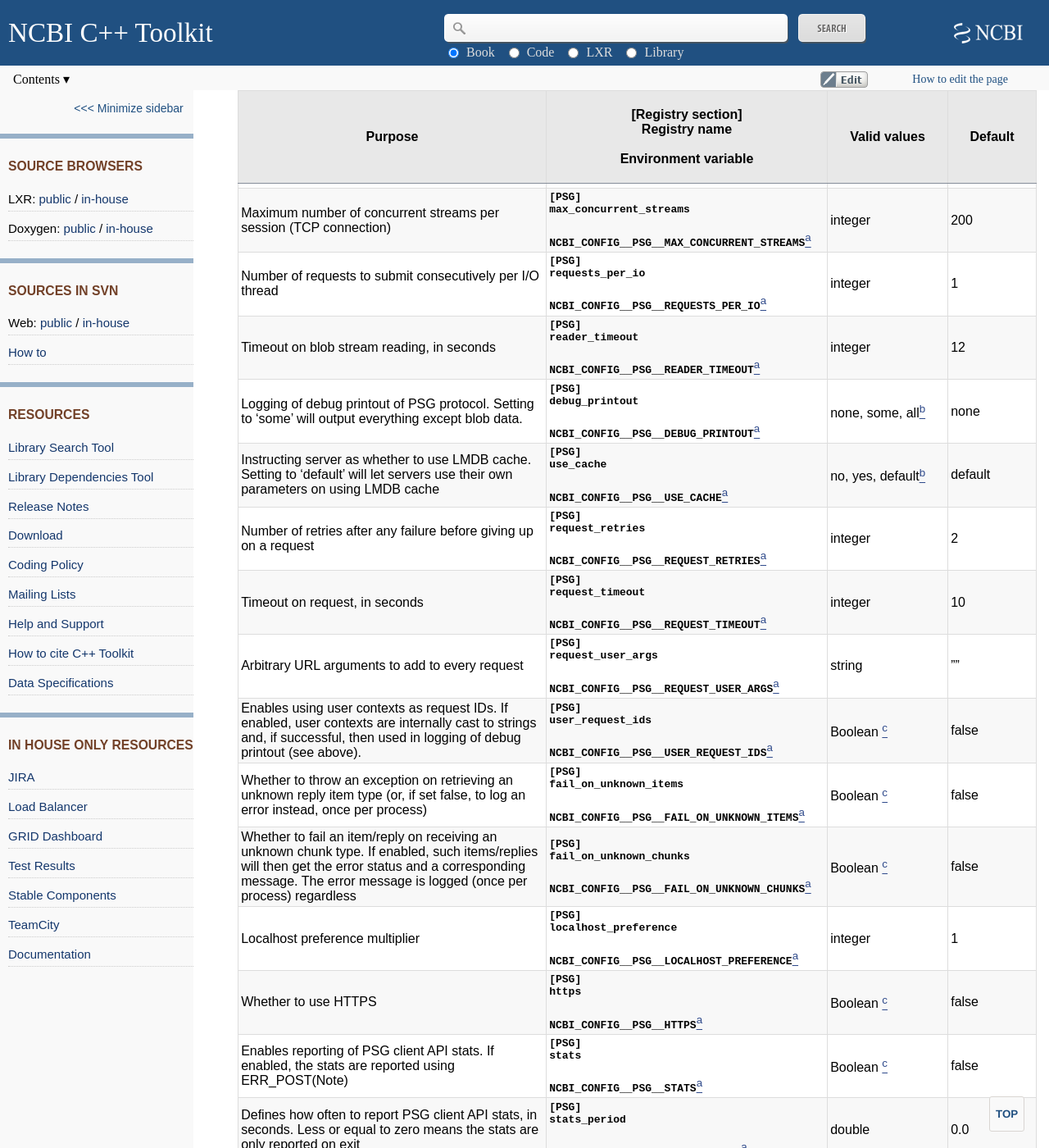
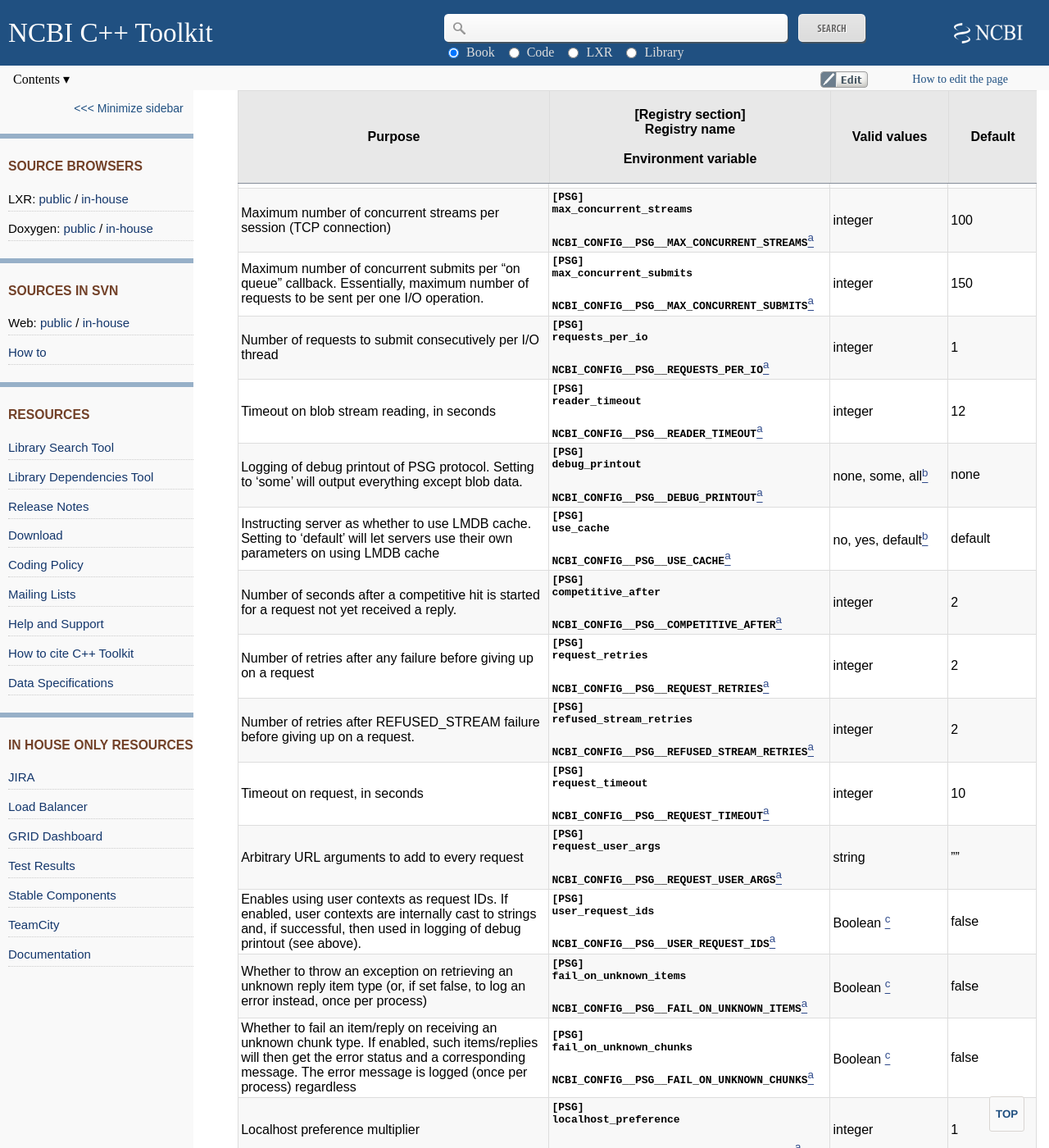
Before and after one commit to ncbi/cxx-toolkit, a Jekyll site: the page built from pages/ch_libconfig.md, in a window 1280 px wide and 1400 px high, scrolled down 37347 px. Shown: the whole window at 82% size. Built offline with Jekyll 4.4.1, drawn with Linux system fonts in a browser that asks for light colours.

Commit message:
Described three new parameters. JIRA CXX-12568
* [PSG] max_concurrent_submits;
* [PSG] competitive_after;
* [PSG] refused_stream_retries;
* Also, updated default value for [PSG] max_concurrent_streams.

```diff
--- a/pages/ch_libconfig.md
+++ b/pages/ch_libconfig.md
@@ -821,12 +821,15 @@
 | How often to query LBSM while no servers discovered, in seconds. Less or equal to zero means `rebalance_time` is used instead                                                                                          | **`[PSG]`**<br/>**`no_servers_retry_delay`**<br/><br/>**`NCBI_CONFIG__PSG__NO_SERVERS_RETRY_DELAY`**[<sup>a</sup>](#ch_libconfig.TF.13.1.1) | double                                                      | 1.0                        |
 | Number of internal I/O threads.                                                                                                                                                                                        | **`[PSG]`**<br/>**`num_io`**<br/><br/>**`NCBI_CONFIG__PSG__NUM_IO`**[<sup>a</sup>](#ch_libconfig.TF.13.1.1)                                 | integer                                                     | 6                          |
 | Max number of sessions (TCP connections) per server per I/O thread. Each thread has one session per server at start. New sessions are added dynamically (up to the limit) if all existing ones are full.               | **`[PSG]`**<br/>**`max_sessions`**<br/><br/>**`NCBI_CONFIG__PSG__MAX_SESSIONS`**[<sup>a</sup>](#ch_libconfig.TF.13.1.1)                     | integer                                                     | 40                         |
-| Maximum number of concurrent streams per session (TCP connection)                                                                                                                                                      | **`[PSG]`**<br/>**`max_concurrent_streams`**<br/><br/>**`NCBI_CONFIG__PSG__MAX_CONCURRENT_STREAMS`**[<sup>a</sup>](#ch_libconfig.TF.13.1.1) | integer                                                     | 200                        |
+| Maximum number of concurrent streams per session (TCP connection)                                                                                                                                                      | **`[PSG]`**<br/>**`max_concurrent_streams`**<br/><br/>**`NCBI_CONFIG__PSG__MAX_CONCURRENT_STREAMS`**[<sup>a</sup>](#ch_libconfig.TF.13.1.1) | integer                                                     | 100                        |
+| Maximum number of concurrent submits per "on queue" callback. Essentially, maximum number of requests to be sent per one I/O operation.                                                                                | **`[PSG]`**<br/>**`max_concurrent_submits`**<br/><br/>**`NCBI_CONFIG__PSG__MAX_CONCURRENT_SUBMITS`**[<sup>a</sup>](#ch_libconfig.TF.13.1.1) | integer                                                     | 150                        |
 | Number of requests to submit consecutively per I/O thread                                                                                                                                                              | **`[PSG]`**<br/>**`requests_per_io`**<br/><br/>**`NCBI_CONFIG__PSG__REQUESTS_PER_IO`**[<sup>a</sup>](#ch_libconfig.TF.13.1.1)               | integer                                                     | 1                          |
 | Timeout on blob stream reading, in seconds                                                                                                                                                                             | **`[PSG]`**<br/>**`reader_timeout`**<br/><br/>**`NCBI_CONFIG__PSG__READER_TIMEOUT`**[<sup>a</sup>](#ch_libconfig.TF.13.1.1)                 | integer                                                     | 12                         |
 | Logging of debug printout of PSG protocol. Setting to 'some' will output everything except blob data.                                                                                                                  | **`[PSG]`**<br/>**`debug_printout`**<br/><br/>**`NCBI_CONFIG__PSG__DEBUG_PRINTOUT`**[<sup>a</sup>](#ch_libconfig.TF.13.1.1)                 | none, some, all[<sup>b</sup>](#ch_libconfig.TF.13.1.2)      | none                       |
 | Instructing server as whether to use LMDB cache. Setting to 'default' will let servers use their own parameters on using LMDB cache                                                                                    | **`[PSG]`**<br/>**`use_cache`**<br/><br/>**`NCBI_CONFIG__PSG__USE_CACHE`**[<sup>a</sup>](#ch_libconfig.TF.13.1.1)                           | no, yes, default[<sup>b</sup>](#ch_libconfig.TF.13.1.2)     | default                    |
+| Number of seconds after a competitive hit is started for a request not yet received a reply.                                                                                                                           | **`[PSG]`**<br/>**`competitive_after`**<br/><br/>**`NCBI_CONFIG__PSG__COMPETITIVE_AFTER`**[<sup>a</sup>](#ch_libconfig.TF.13.1.1)           | integer                                                     | 2                          |
 | Number of retries after any failure before giving up on a request                                                                                                                                                      | **`[PSG]`**<br/>**`request_retries`**<br/><br/>**`NCBI_CONFIG__PSG__REQUEST_RETRIES`**[<sup>a</sup>](#ch_libconfig.TF.13.1.1)               | integer                                                     | 2                          |
+| Number of retries after REFUSED_STREAM failure before giving up on a request.                                                                                                                                          | **`[PSG]`**<br/>**`refused_stream_retries`**<br/><br/>**`NCBI_CONFIG__PSG__REFUSED_STREAM_RETRIES`**[<sup>a</sup>](#ch_libconfig.TF.13.1.1) | integer                                                     | 2                          |
 | Timeout on request, in seconds                                                                                                                                                                                         | **`[PSG]`**<br/>**`request_timeout`**<br/><br/>**`NCBI_CONFIG__PSG__REQUEST_TIMEOUT`**[<sup>a</sup>](#ch_libconfig.TF.13.1.1)               | integer                                                     | 10                         |
 | Arbitrary URL arguments to add to every request                                                                                                                                                                        | **`[PSG]`**<br/>**`request_user_args`**<br/><br/>**`NCBI_CONFIG__PSG__REQUEST_USER_ARGS`**[<sup>a</sup>](#ch_libconfig.TF.13.1.1)           | string                                                      | ""                         |
 | Enables using user contexts as request IDs. If enabled, user contexts are internally cast to strings and, if successful, then used in logging of debug printout (see above).                                           | **`[PSG]`**<br/>**`user_request_ids`**<br/><br/>**`NCBI_CONFIG__PSG__USER_REQUEST_IDS`**[<sup>a</sup>](#ch_libconfig.TF.13.1.1)             | Boolean [<sup>c</sup>](#ch_libconfig.TF.13.1.3)             | false                      |
```
